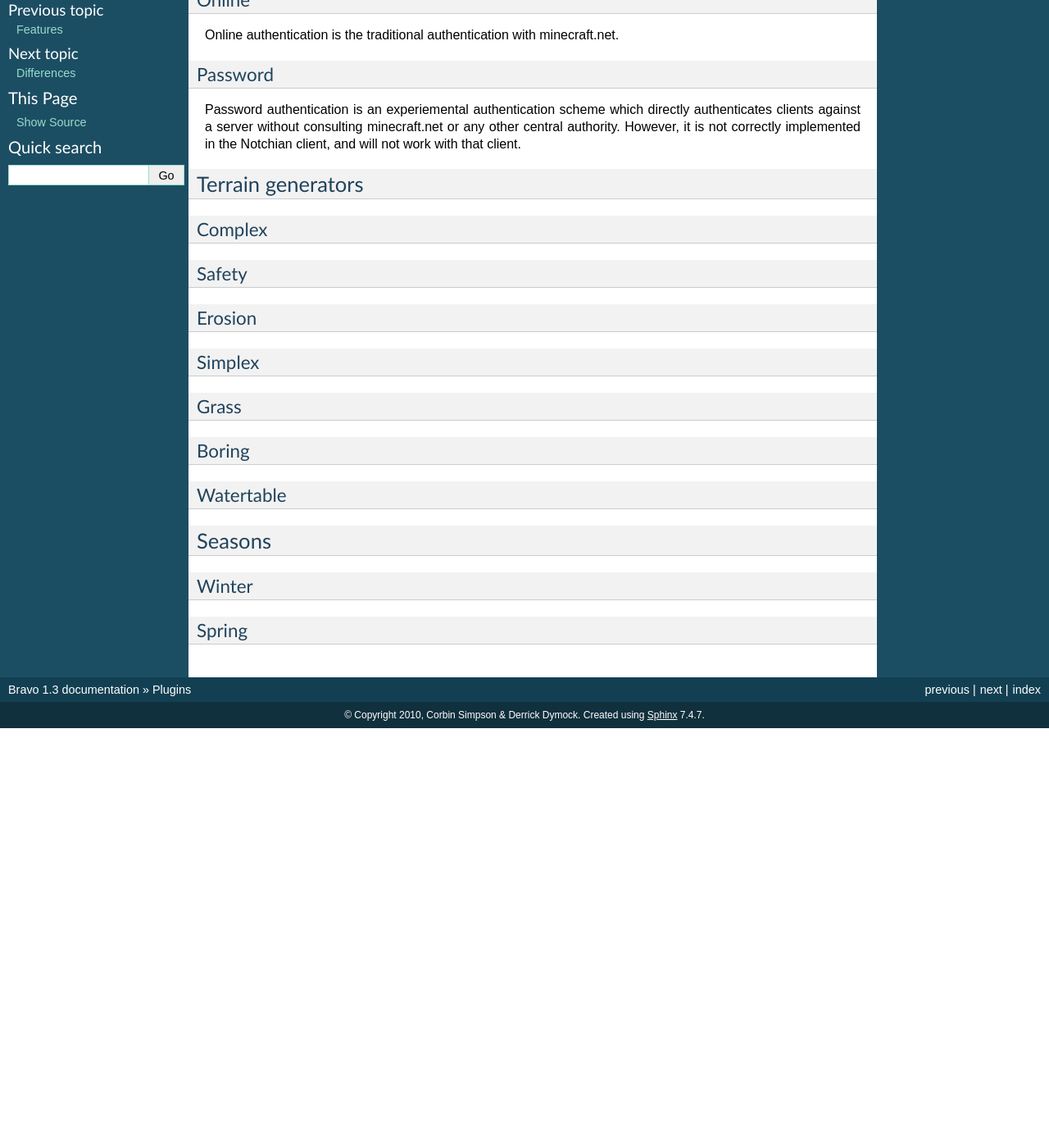
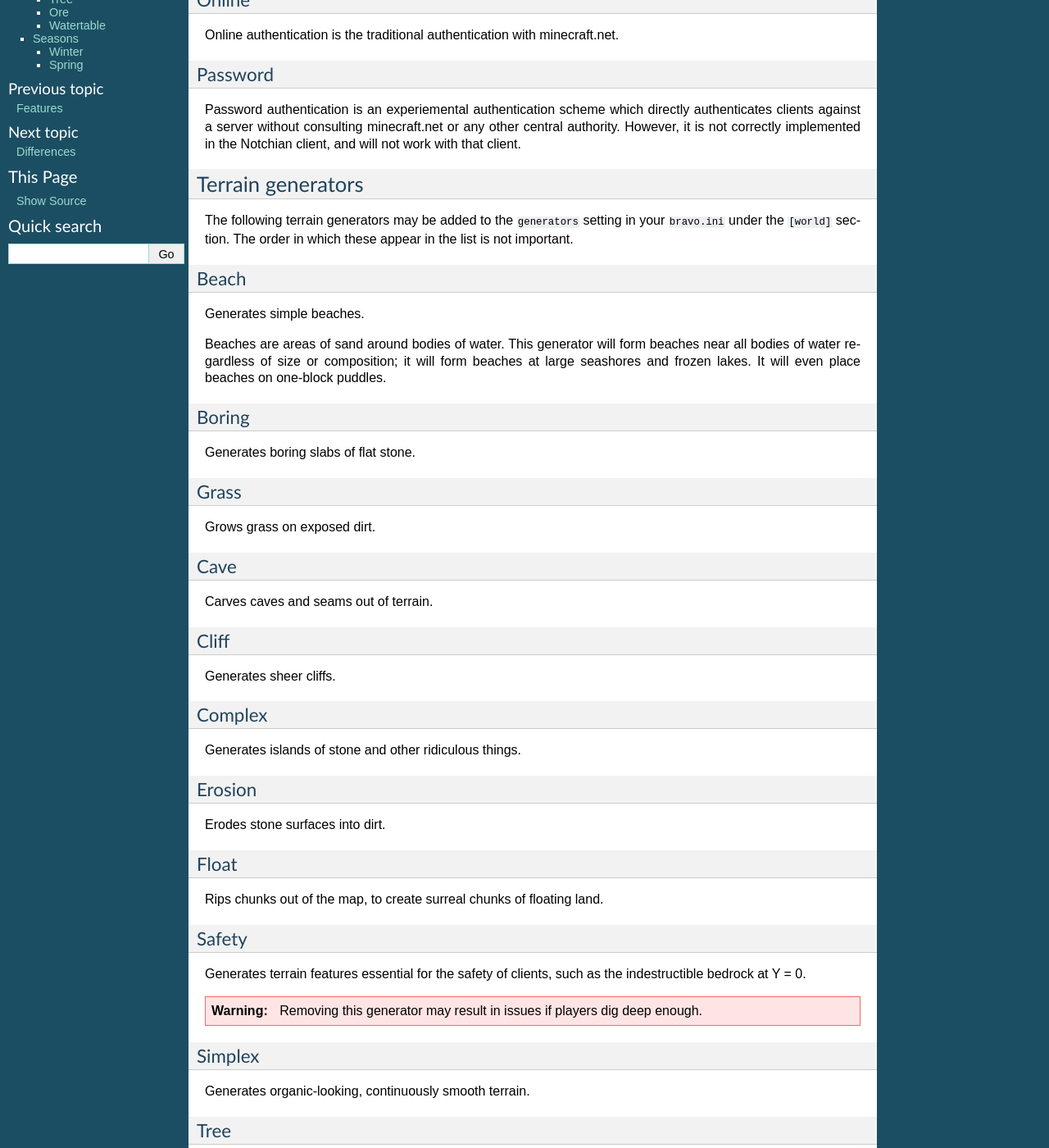
Before and after one commit to bravoserver/bravo, a Sphinx documentation site: the page built from docs/plugins.rst, in a window 1280 px wide and 1400 px high, scrolled down 339 px. Shown: the whole window at 82% size. Built offline with Sphinx 7.4.7, drawn with Linux system fonts in a browser that asks for light colours; formulas are drawn with MathJax 3; before the commit the page ends 1227 px from its top, so only the background shows below that; some of the changed text lies outside the part shown.

Commit message:
Added all generators to the plugins/terrain generators list with some really basic descriptions.

```diff
--- a/docs/plugins.rst
+++ b/docs/plugins.rst
@@ -33,26 +33,86 @@ implemented in the Notchian client, and will not work with that client.
 Terrain generators
 ==================
 
+The following terrain generators may be added to the ``generators`` setting
+in your :file:`bravo.ini` under the ``[world]`` section. The order in which
+these appear in the list is not important.
+
+Beach
+-----
+
+Generates simple beaches.
+
+Beaches are areas of sand around bodies of water. This generator will form
+beaches near all bodies of water regardless of size or composition; it
+will form beaches at large seashores and frozen lakes. It will even place
+beaches on one-block puddles.
+
+Boring
+------
+
+Generates boring slabs of flat stone.
+
+Grass
+-----
+
+Grows grass on exposed dirt.
+
+Cave
+----
+
+Carves caves and seams out of terrain.
+
+Cliff
+-----
+
+Generates sheer cliffs.
+
 Complex
 -------
+
+Generates islands of stone and other ridiculous things.
+
+Erosion
+-------
+
+Erodes stone surfaces into dirt.
+
+Float
+-----
+
+Rips chunks out of the map, to create surreal chunks of floating land.
 
 Safety
 ------
 
-Erosion
--------
+Generates terrain features essential for the safety of clients, such as the
+indestructible bedrock at Y = 0.
+
+.. warning:: Removing this generator may result in issues if players dig
+    deep enough.
 
 Simplex
 -------
 
-Grass
------
+Generates organic-looking, continuously smooth terrain.
 
-Boring
-------
+Tree
+----
+
+Plants saplings at relatively silly places around the map.
+
+.. note:: This generator only places saplings, and is not responsible for
+    the growth of trees over time.
+
+Ore
+---
+
+Places ores and clay.
 
 Watertable
 ----------
+
+Creates a flat water table half-way up the map (Y = 64).
 
 Seasons
 =======
```
